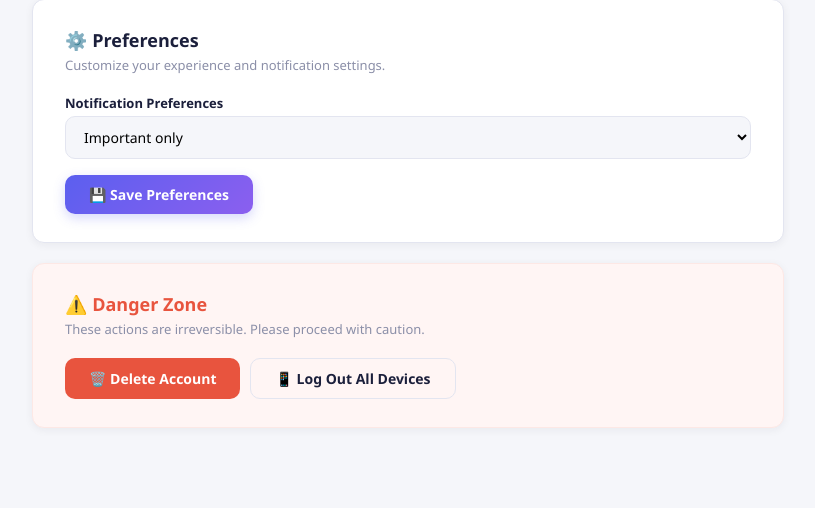
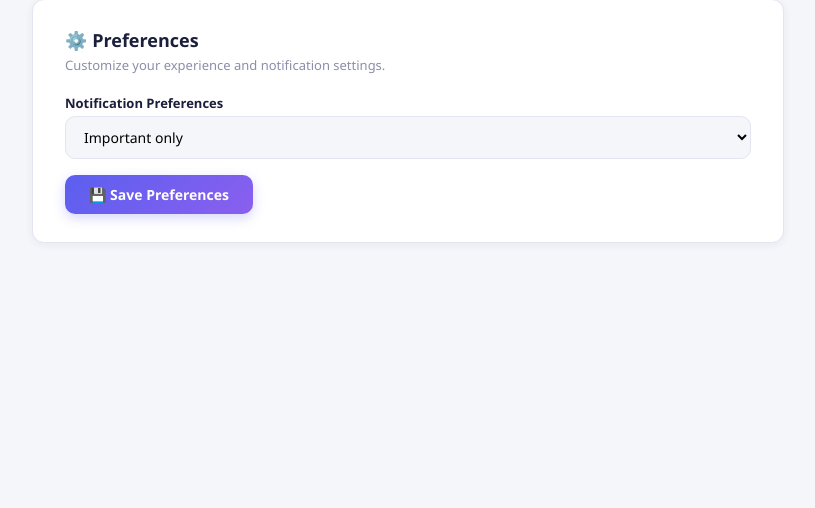
Before and after one commit to PremJunior/inventory-webapp, a Flask app: page /accountsetting in a window 1280 px wide. Shown: the part 768-1276 px from the top of the page, without its empty margins (232-1047 px from the left). After the commit the page ends 1011 px from the top, so only its background shows below. Run offline with Flask 3, Linux system fonts and the light colour scheme; the visitor is signed in with stand-in values (Sample User, id 1); data comes from the database, SQL or seed files in the repository.

Commit message:
remove delete account from settings for now - will be admin only later

```diff
--- a/templates/accountsetting.html
+++ b/templates/accountsetting.html
@@ -457,21 +457,6 @@
     </button>
   </div>
 
-  <!-- Danger Zone -->
-  <div class="settings-card danger-zone">
-    <h2>⚠️ Danger Zone</h2>
-    <p class="subtitle">These actions are irreversible. Please proceed with caution.</p>
-
-    <div class="btn-group">
-      <button class="btn btn-danger" onclick="if(confirm('Are you sure you want to delete your account? This action cannot be undone.')){showToast('Account deletion request submitted.', 'error');}">
-        🗑️ Delete Account
-      </button>
-      <button class="btn btn-outline" onclick="if(confirm('Are you sure you want to log out of all devices?')){showToast('Logged out of all devices.', 'success');}">
-        📱 Log Out All Devices
-      </button>
-    </div>
-  </div>
-
 </div>
 
 <!-- ===== SCRIPTS ===== -->
```
